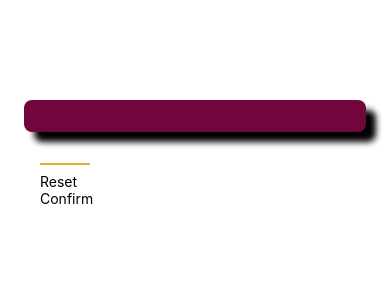
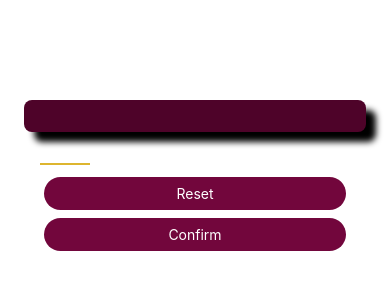
Before and after one commit to blaker859/Mini_Game_App, a React Native app: screen / in a window 390 px wide. Shown: the top 300 px of the page. Built offline with nearby package versions, Linux system fonts and the light colour scheme.

Commit message:
moved pressable inside of the view and created additional container to add ripple effect and contain it within the button

```diff
--- a/components/PrimaryButton.js
+++ b/components/PrimaryButton.js
@@ -1,4 +1,4 @@
-import { View, Text } from "react-native";
+import { View, Text, Pressable, StyleSheet } from "react-native";
 
 // accepts props
 // function PrimaryButton(props) {
@@ -11,10 +11,37 @@ import { View, Text } from "react-native";
 
 // destructuring props.children so we don't have to access props everytime we reference it
 function PrimaryButton({ children }) {
+  function pressHandler() {
+    console.log("Pressed!");
+  }
   return (
-    <View>
-      <Text>{children}</Text>
+    <View style={styles.buttonOuterContainer}>
+      <Pressable
+        style={styles.buttonInnerContainer}
+        onPress={pressHandler}
+        android_ripple={{ color: "#640233" }}
+      >
+        <Text style={styles.buttonText}>{children}</Text>
+      </Pressable>
     </View>
   );
 }
 export default PrimaryButton;
+
+const styles = StyleSheet.create({
+  buttonOuterContainer: {
+    borderRadius: 28,
+    margin: 4,
+    overflow: "hidden",
+  },
+  buttonInnerContainer: {
+    backgroundColor: "#72063c",
+    paddingVertical: 8,
+    paddingHorizontal: 16,
+    elevation: 2,
+  },
+  buttonText: {
+    color: "white",
+    textAlign: "center",
+  },
+});
--- a/screens/StartGameScreen.js
+++ b/screens/StartGameScreen.js
@@ -26,7 +26,7 @@ const styles = StyleSheet.create({
     borderRadius: 8, //rounds corners
     marginTop: 100,
     padding: 16,
-    backgroundColor: "#72063c",
+    backgroundColor: "#4e0329",
     elevation: 4, //adding a shadow for android
     shadowColor: "black", //needed for shadow on ios
     shadowOffset: { width: 10, height: 10 }, //needed for shadow on ios
```
